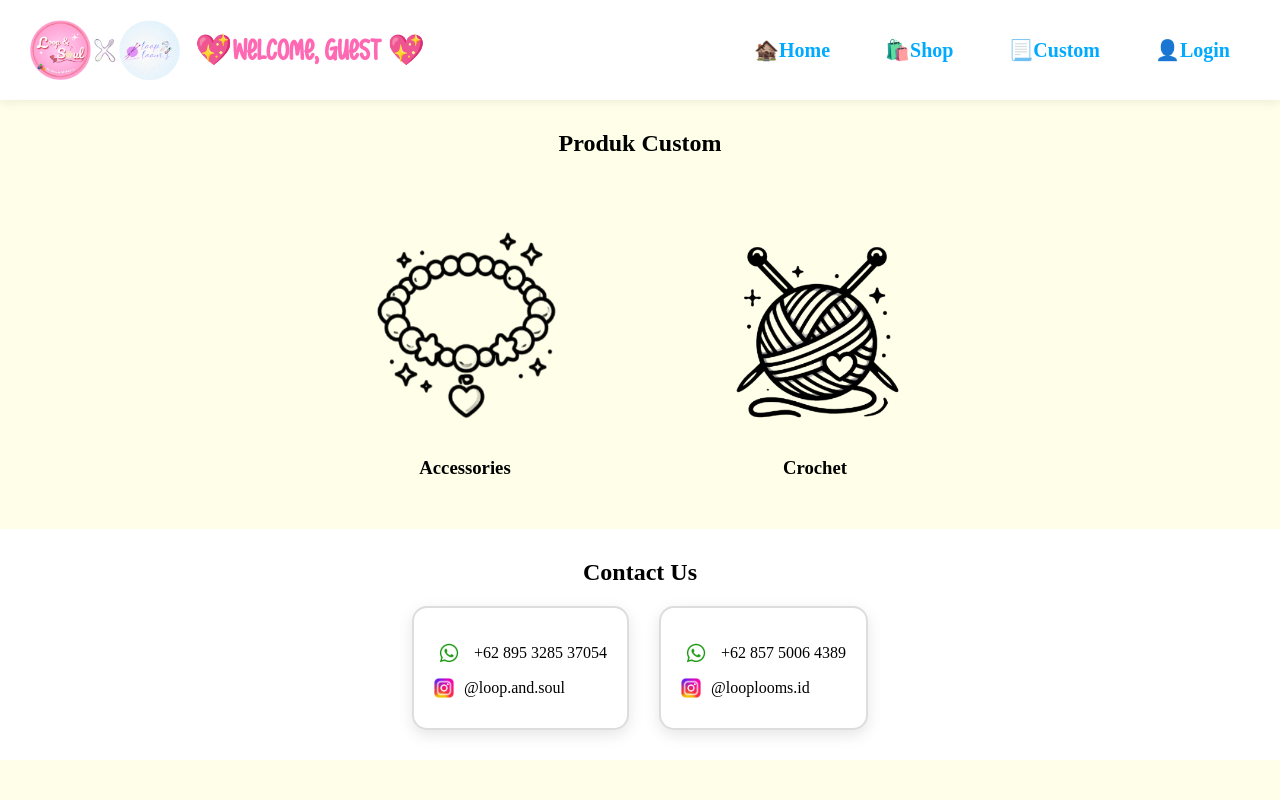
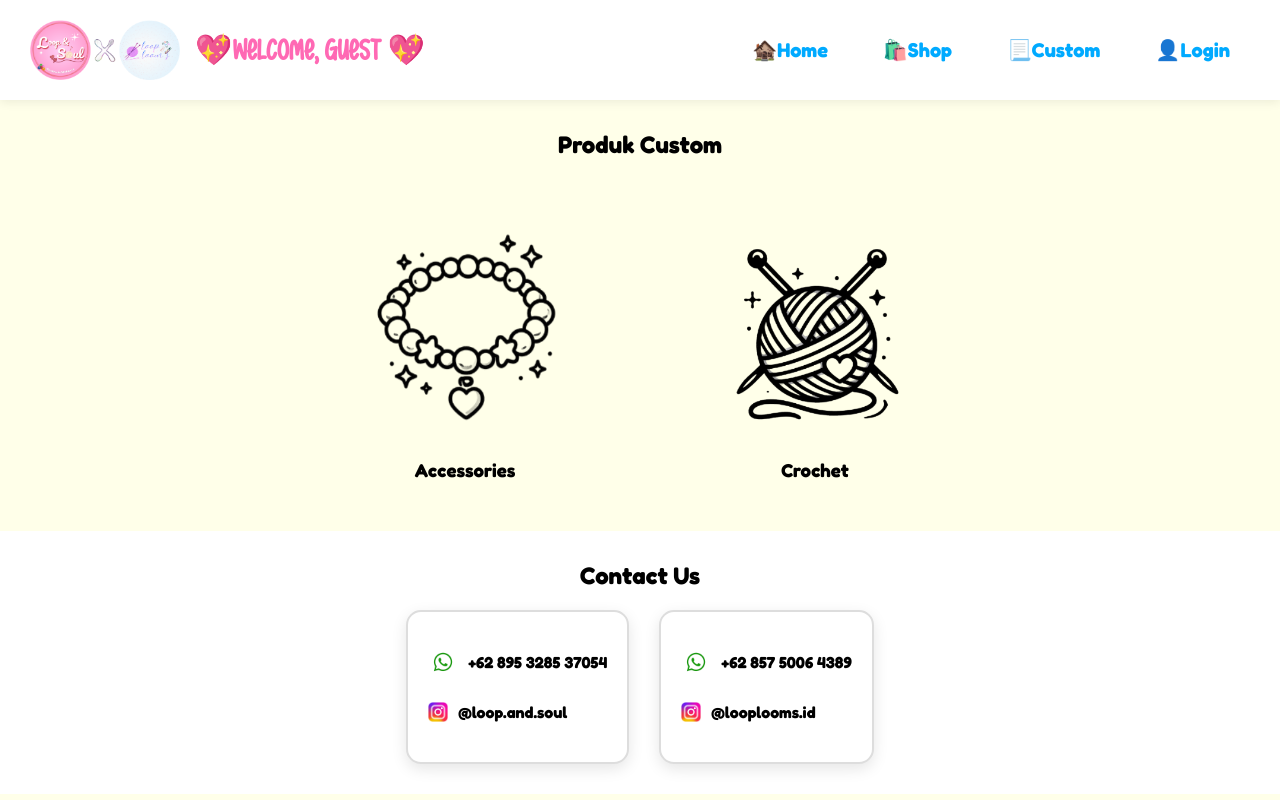
Before and after one commit to alfin25-hub/Projrct_PWD_UAS, a PHP site: page /custom.php in a window 1280 px wide. Run offline with PHP 8.4, Linux system fonts and the light colour scheme.

Commit message:
Update CSS

```diff
--- a/css/custom.css
+++ b/css/custom.css
@@ -1,8 +1,7 @@
 @font-face {
-    font-family: 'Pingwin';
-    src: url('../font/Pingwin.ttf') format('truetype');
+    font-family: 'Fredoka-Bold';
+    src: url('../font/Fredoka-Bold.ttf') format('truetype');
 }
-
 
 body {
     margin: 0;
@@ -11,20 +10,6 @@ body {
 
 html {
     scroll-behavior: smooth;
-}
-
-nav {
-    display: flex;
-    justify-content: space-between;
-    align-items: center;
-}
-
-.navbar {
-    background-color: white;
-    position: sticky;
-    top: 0;
-    padding: 25px;
-    z-index: 1000;
 }
 
 section {
@@ -44,6 +29,7 @@ section {
     border-radius: 50px;
     border: 0px;
     padding: 5px 20px;
+    font-family: 'Fredoka-Bold';
 }
 
 .btn:hover {
@@ -69,14 +55,6 @@ section {
     text-align: center;
 }
 
-.footer {
-    background-color: white;
-    padding: 20px;
-    display: flex;
-    flex-direction: column;
-    align-items: center;
-    margin-top: 50px;
-}
 
 .contact-box {
     display: flex;
@@ -101,3 +79,11 @@ section {
     gap: 10px;
     margin: 8px 0;
 }
+
+h1 {
+    font-family: 'Fredoka-Bold';
+}
+
+h3 {
+    font-family: 'Fredoka-Bold';
+}
--- a/css/header.css
+++ b/css/header.css
@@ -15,6 +15,10 @@
 @font-face {
     font-family: 'Caring Father';
     src: url('../font/Caring Father.otf') format('opentype');
+}
+@font-face {
+    font-family: 'Fredoka-Bold';
+    src: url('../font/Fredoka-Bold.ttf') format('truetype');
 }
 .navbar {
     background: #fff;
@@ -39,7 +43,7 @@ nav {
     display: flex;
     gap: 15px;
     justify-content: flex-end;
-    font-family: 'Times New Roman', Times, serif;
+    font-family: 'Fredoka-Bold', serif;
 }
 
 .menu a {
@@ -50,7 +54,7 @@ nav {
     padding: 10px 20px;
     border-radius: 50px;
     transition: .3s;
-    font-family: 'Times New Roman', Times, serif;
+    font-family: 'Fredoka-Bold', serif;
 }
 
 .menu a:hover {
@@ -62,7 +66,7 @@ nav {
     font-size: 30px;
     font-weight: bold;
     color: #ff69b4;
-    font-family: 'Caring Father';
+    font-family: 'Caring father';
 }
 
 .left-header {
--- a/css/style.css
+++ b/css/style.css
@@ -1,3 +1,7 @@
+@font-face {
+    font-family: 'Fredoka-Bold';
+    src: url('../font/Fredoka-Bold.ttf') format('truetype');
+}
 /* ==========================
    ALL PAGE
 ========================== */
@@ -445,3 +449,11 @@ body {
     border-radius:8px;
     cursor:pointer;
 }
+
+h2 {
+    font-family: 'Fredoka-Bold';
+}
+
+.info {
+    font-family: 'Fredoka-Bold';
+}
--- a/footer.php
+++ b/footer.php
@@ -7,24 +7,24 @@
                 <div class="contact-item">
                     <div class="info">
                         <img src="images/icon/Whatsapp.png" alt="logo" width="30px" height="30px">
-                        <span>+62 895 3285 37054</span>
+                        <span class="info">+62 895 3285 37054</span>
                     </div>
 
                     <div class="info">
                         <img src="images/icon/Instagram1.png" alt="logo" width="20px" height="20px">
-                        <span>@loop.and.soul</span>
+                        <span class="info">@loop.and.soul</span>
                     </div>
                 </div>
 
                 <div class="contact-item">
                     <div class="info">
                         <img src="images/icon/Whatsapp.png" alt="logo" width="30px" height="30px">
-                        <span>+62 857 5006 4389</span>
+                        <span class="info">+62 857 5006 4389</span>
                     </div>
 
                     <div class="info">
                         <img src="images/icon/Instagram1.png" alt="logo" width="20px" height="20px">
-                        <span>@looplooms.id</span>
+                        <span class="info">@looplooms.id</span>
                     </div>
                 </div>
             </div>
```
Also changed, not shown: css/home.css (+8 -2 lines), css/shop.css (+40 -8 lines), shop.php (+4 -4 lines), font/Fredoka-Bold.ttf (added).
